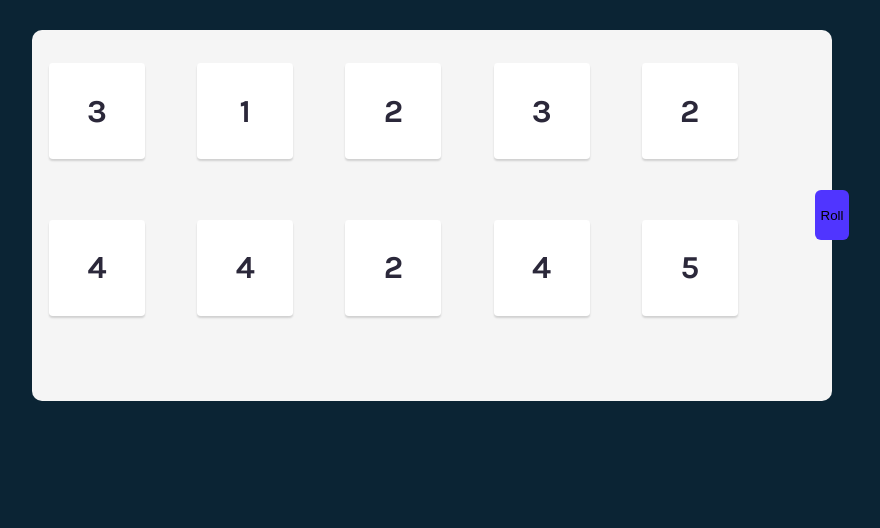
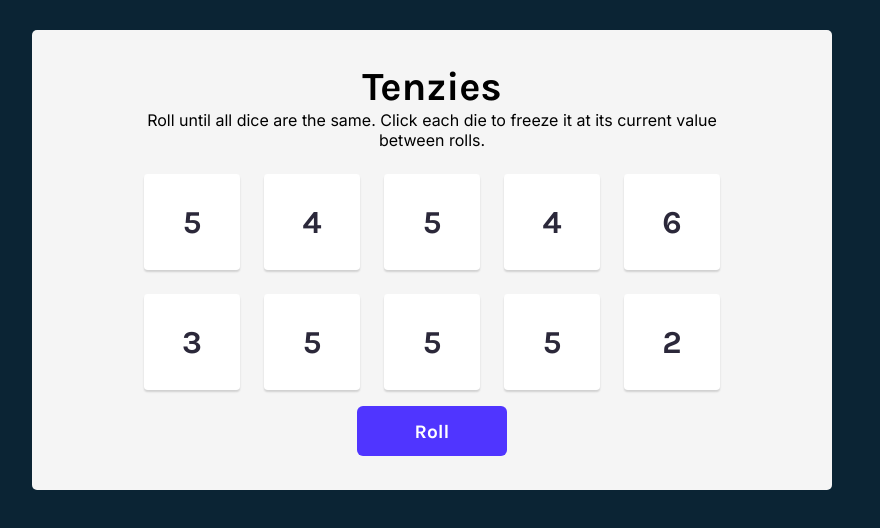
Before and after one commit to Ezimy/tenzies_app, a React (Vite) app: page / in a window 1280 px wide. Shown: the top 528 px of the page, without its empty margins (208-1088 px from the left). Built offline with nearby package versions, Linux system fonts and the light colour scheme.

Commit message:
game functionality added and confetti

```diff
--- a/src/App.jsx
+++ b/src/App.jsx
@@ -1,25 +1,65 @@
-import React from 'react'
-import Die from '/src/components/Die.jsx'
+import React, { useEffect } from "react"
+import Confetti from "react-confetti"
+import Die from "/src/components/Die"
+import {nanoid} from "nanoid"
+
 export default function App() {
-  const [diceArray, setDiceArray] = React.useState(allNewDice)
+    const [dice, setDice] = React.useState(allNewDice())
+    const [tenzies, setTenzies] = React.useState(false)
+
+    React.useEffect(() => {
+      const allHeld = dice.every(die => die.isHeld)
+      const allSame = dice.every(die => die.value === dice[0].value)
+    if (allHeld && allSame){
+      setTenzies(true)
+      console.log(tenzies)
+      console.log("you win")
+    }
+    }, [dice])
+
     function allNewDice() {
         const newDice = []
         for (let i = 0; i < 10; i++) {
-        newDice.push(Math.ceil(Math.random() * 6))
+            newDice.push(generateNewDie())
         }
         return newDice
     }
+    function generateNewDie() {
+      return {
+          value: Math.ceil(Math.random() * 6),
+          isHeld: false,
+          id: nanoid()
+      }
+  }
+    function holdDice(id){
+      setDice(oldDice => oldDice.map(die => {
+        return die.id === id ?
+        {...die, isHeld: !die.isHeld} :
+        die
+      }))
+    }
+
     function rollDice() {
-  setDiceArray(allNewDice)
+        setDice(oldDice => oldDice.map(die => {
+          return die.isHeld ?
+          die :
+          generateNewDie()
+        }))
     }
-const diceElements = diceArray.map(die => <Die value={die}/>)
-console.log(allNewDice())
+    const buttonText = tenzies ? "New Game" : "Roll"
+    const diceElements = dice.map(die => (
+        <Die key={die.id} value={die.value} isHeld={die.isHeld} holdDice={()=> holdDice(die.id)}/>
+    ))
+
     return (
-    <>
         <main>
+            {tenzies && <Confetti />}
+            <h1 className="title">Tenzies</h1>
+            <p className="instructions">Roll until all dice are the same. Click each die to freeze it at its current value between rolls.</p>
+            <div className="dice-container">
                 {diceElements}
+            </div>
+            <button className="roll-dice" onClick={rollDice}>{buttonText}</button>
         </main>
-    <button className='roll-dice' onClick={rollDice}>Roll</button>
-    </>
     )
 }
--- a/src/components/Die.jsx
+++ b/src/components/Die.jsx
@@ -1,7 +1,10 @@
 import React from "react";
 export default function Die(props){
+    const styles = {
+        backgroundColor: props.isHeld ? "#59E391" : "white"
+    }
     return(
-        <div className="die">
+        <div className="die" style={styles} onClick={props.holdDice}>
             <h2>{props.value}</h2>
         </div>
     )
--- a/src/style.css
+++ b/src/style.css
@@ -13,26 +13,37 @@
     font-family: 'Karla', sans-serif;
     background-color: #0B2434;
 }
-#root{
+main {
+    background-color: #F5F5F5;
+    max-height: 600px;
+    max-width: 800px;
+    border-radius: 5px;
+    margin: 0 auto;
+    padding: 2.08rem 2.16rem 2.12rem 2.16rem;
     display: flex;
+    flex-direction: column;
+    justify-content: space-around;
     align-items: center;
-    justify-content: center;
-    margin: 0 auto;
-    width: 100%;
-    height: 50%;
-    max-width: 800px;
-    border-radius: 0.625rem;
-    background: #F5F5F5;
 }
-main{
-    height: 100%;
-    width: 100%;
-    padding: 2.08rem 2.16rem 2.12rem 2.16rem;
+.title {
+    font-size: 40px;
+    margin: 0;
+}
+
+.instructions {
+    font-family: 'Inter', sans-serif;
+    font-weight: 400;
+    max-width: 600px;
+    margin-top: 0;
+    margin-bottom: 1.5rem;
+    text-align: center;
+}
+.dice-container {
     display: grid;
-    grid-template-columns: repeat(5, 1fr); /* Creates 5 columns */
-    grid-template-rows: repeat(2, 1fr); /* Creates 2 rows */
-    gap: 10px; /* Optional: adds space between boxes */
-    flex-shrink: 0;
+    grid-template-columns: repeat(5, 1fr);
+    grid-template-rows: repeat(2, 1fr);
+    gap: 1.5rem;
+    margin-bottom: 1rem;
 }
 .die{
     width: 6rem;
@@ -41,7 +52,6 @@
     display: flex;
     align-items: center;
     justify-content: center;
-    background-color: #FFFFFF;
     color: #2B283A;
     border-radius: 0.23831rem;
     box-shadow: 0px 2px 2px 0px rgba(0, 0, 0, 0.15);
@@ -51,9 +61,19 @@
 }
 .roll-dice {
     height: 50px;
-    width: 100px;
+    width: 150px;
     border: none;
     border-radius: 6px;
     background-color: #5035FF;
+    color: white;
+    font-size: 1.2rem;
+    font-family: 'Karla', sans-serif;
+    cursor: pointer;
+}
+.roll-dice:focus {
+    outline: none;
+}
 
+.roll-dice:active {
+    box-shadow: inset 5px 5px 10px -3px rgba(0, 0, 0, 0.7);
 }
```
Lines whose indentation alone changed are shown as unchanged.
